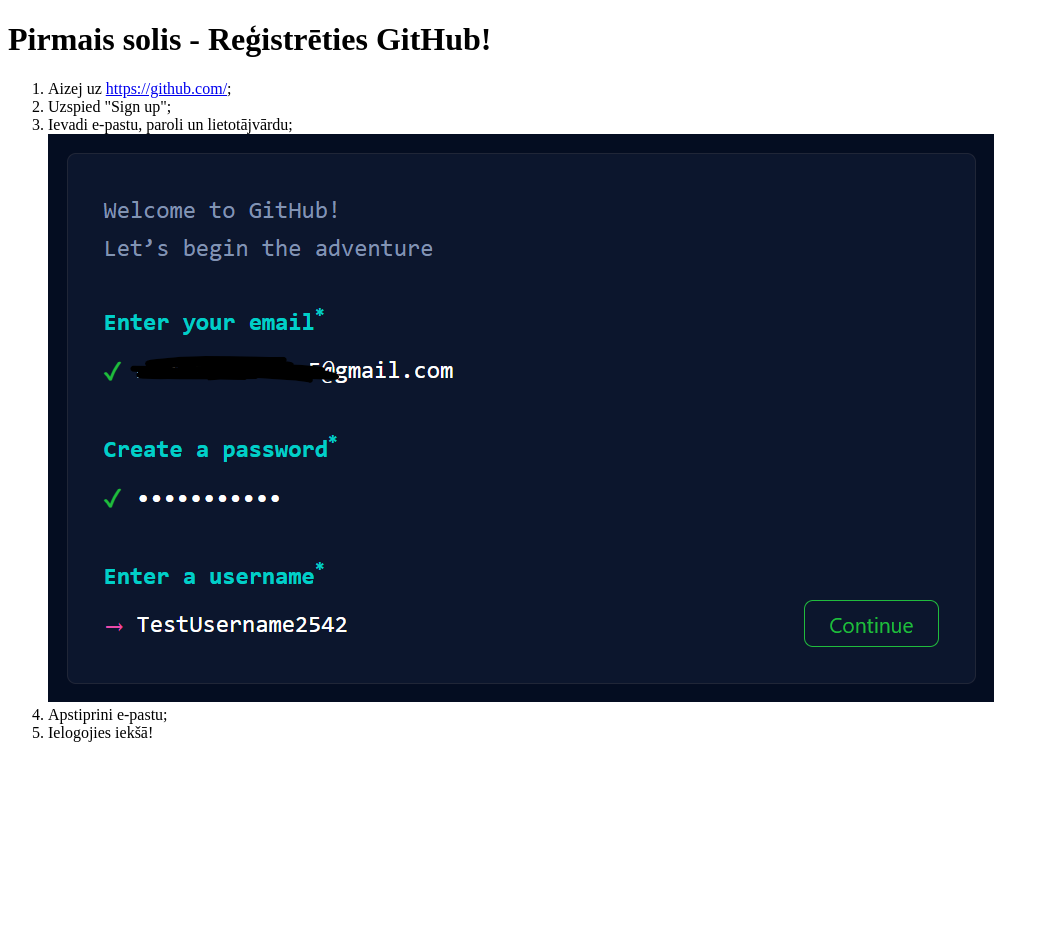
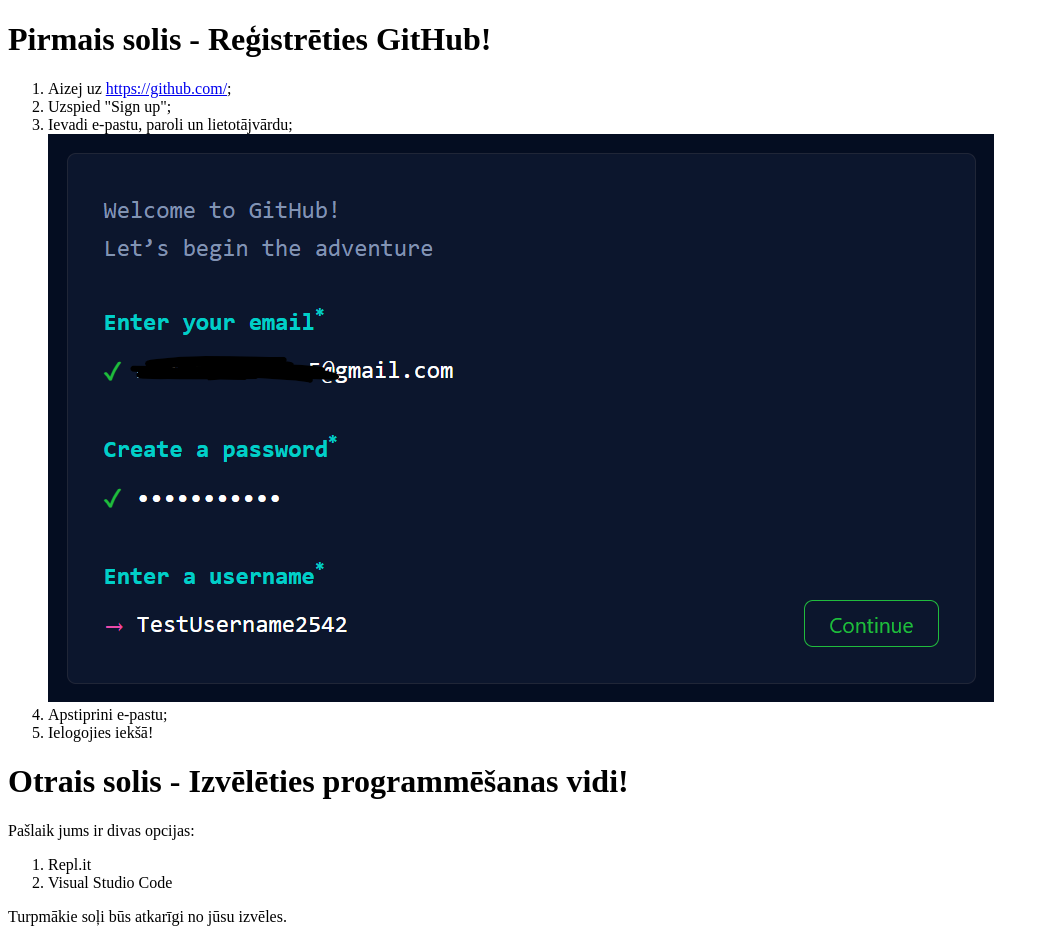
Before and after one commit to MMelkins/Test2024, a plain HTML site: page index.html in a window 1280 px wide. Shown: the whole page, without its empty margins (0-1049 px from the left). Before the commit the page ends 800 px from the top, so only its background shows below. Drawn offline with Linux system fonts and the light colour scheme.

Commit message:
Otrais solis

```diff
--- a/index.html
+++ b/index.html
@@ -29,6 +29,12 @@
             <li>Apstiprini e-pastu;</li>
             <li>Ielogojies iekšā!</li>
         </ol>
-
+        <h1>Otrais solis - Izvēlēties programmēšanas vidi!</h1>
+        <p>Pašlaik jums ir divas opcijas:</p>
+        <ol>
+            <li>Repl.it</li>
+            <li>Visual Studio Code</li>
+        </ol>
+        <p>Turpmākie soļi būs atkarīgi no jūsu izvēles.</p>
     </body>
 </html>
```
